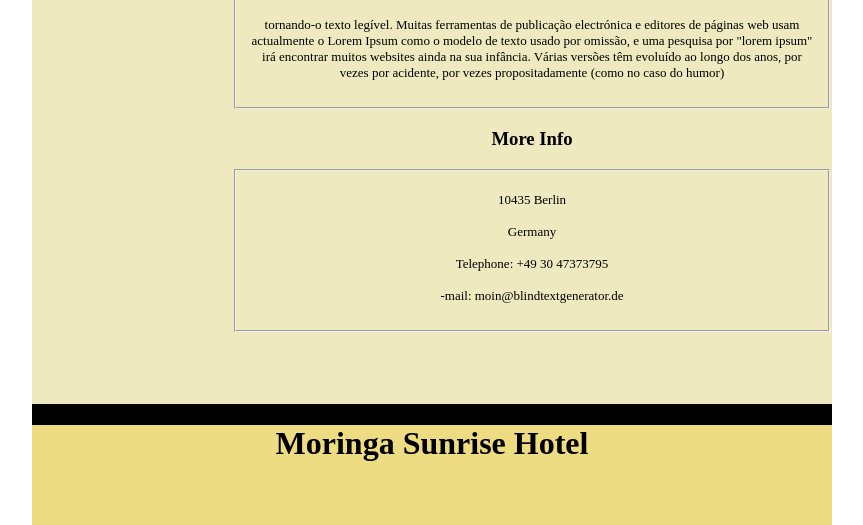
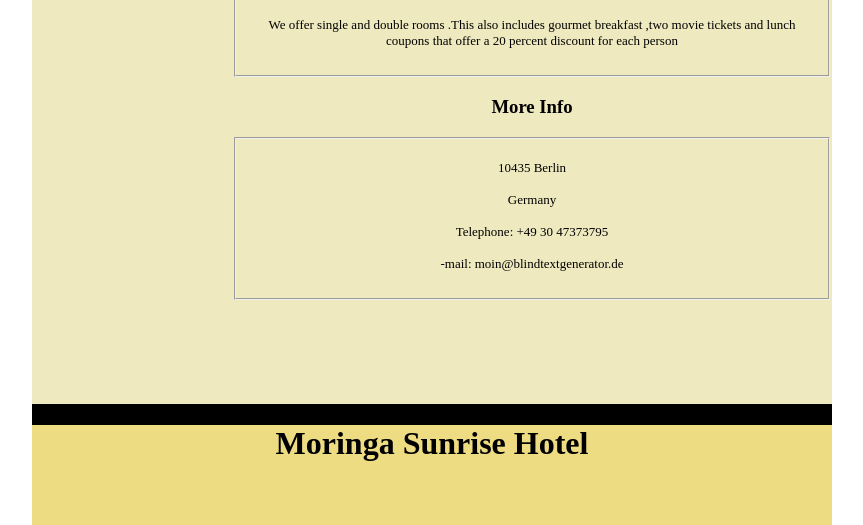
Before and after one commit to ArvidQuarshie/moringasunrise, a plain HTML site: page offers.html in a window 1280 px wide. Shown: the part 364-889 px from the top of the page, without its empty margins (208-1071 px from the left). Drawn offline with Linux system fonts and the light colour scheme.

Commit message:
further changes

```diff
--- a/offers.html
+++ b/offers.html
@@ -41,7 +41,7 @@
 					<p> <h2>Wedding events :</h2> <font size="2">this includes the ballroom that sits 150. This includes beverages, accomodation,breakfast ,dedicated planners.Transportation for the entire wedding convoy. The cost is between 500,000 to 1000000 kenya shillings</font>
 				<p><img src="weds.jpeg"  class= "thumbnail" height="50px" width="100px">
 				<p> <h2>Rooms:</h2>
-				<p><font size="2">tornando-o texto legível. Muitas ferramentas de publicação electrónica e editores de páginas web usam actualmente o Lorem Ipsum como o modelo de texto usado por omissão, e uma pesquisa por "lorem ipsum" irá encontrar muitos websites ainda na sua infância. Várias versões têm evoluído ao longo dos anos, por vezes por acidente, por vezes propositadamente (como no caso do humor)</font
+				<p><font size="2">We offer single and double rooms .This also includes gourmet breakfast ,two movie tickets and  lunch coupons that offer a 20 percent discount for each person</font
 >
 
 				</fieldset>
```
